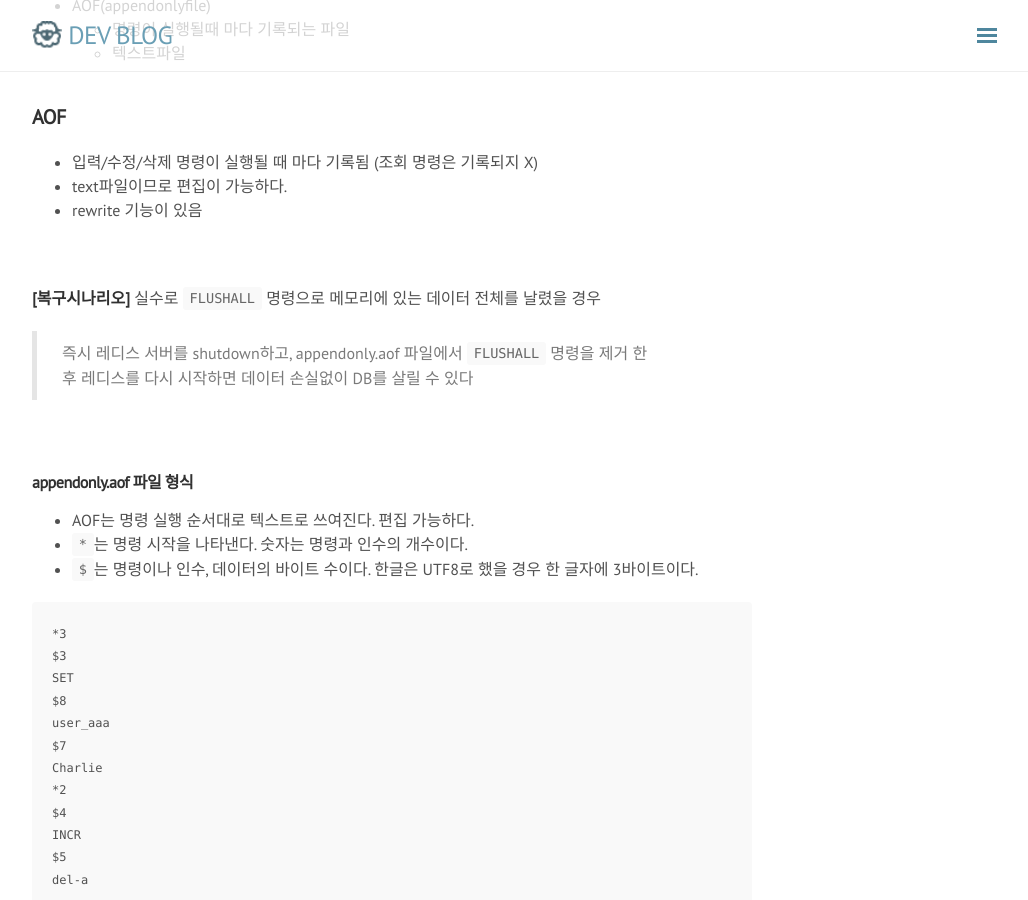
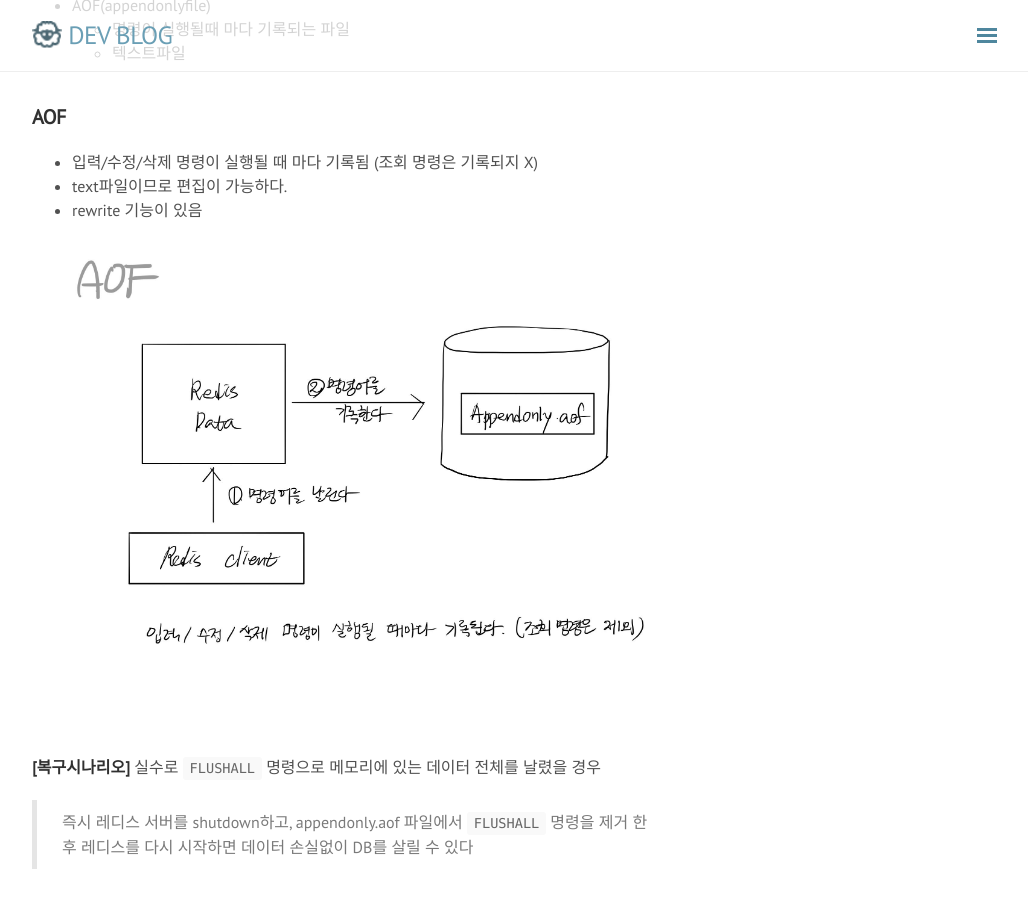
Before and after one commit to rmcodestar/rmcodestar.github.io, a Jekyll site: the page built from _posts/2018-12-10-redis-persistence.md, in a window 1280 px wide and 900 px high, scrolled down 492 px. Shown: the whole window, without its empty margins (248-1276 px from the left). Built offline with Jekyll 4.4.1, drawn with Linux system fonts in a browser that asks for light colours; nearby versions of some CDN libraries; comment, search, counter and statistics services are not loaded.

Commit message:
Update 2018-12-10-redis-persistence.md

```diff
--- a/_posts/2018-12-10-redis-persistence.md
+++ b/_posts/2018-12-10-redis-persistence.md
@@ -25,6 +25,9 @@
 * 입력/수정/삭제 명령이 실행될 때 마다 기록됨 (조회 명령은 기록되지 X)
 * text파일이므로 편집이 가능하다.
 * rewrite 기능이 있음
+
+
+![AOF](https://raw.githubusercontent.com/rmcodestar/rmcodestar.github.io/master/public/img/20190427-aof.jpeg)
 
 <br/>
 
```
Also changed, not shown: other parts of _posts/2018-12-10-redis-persistence.md (+2 -0 lines).
